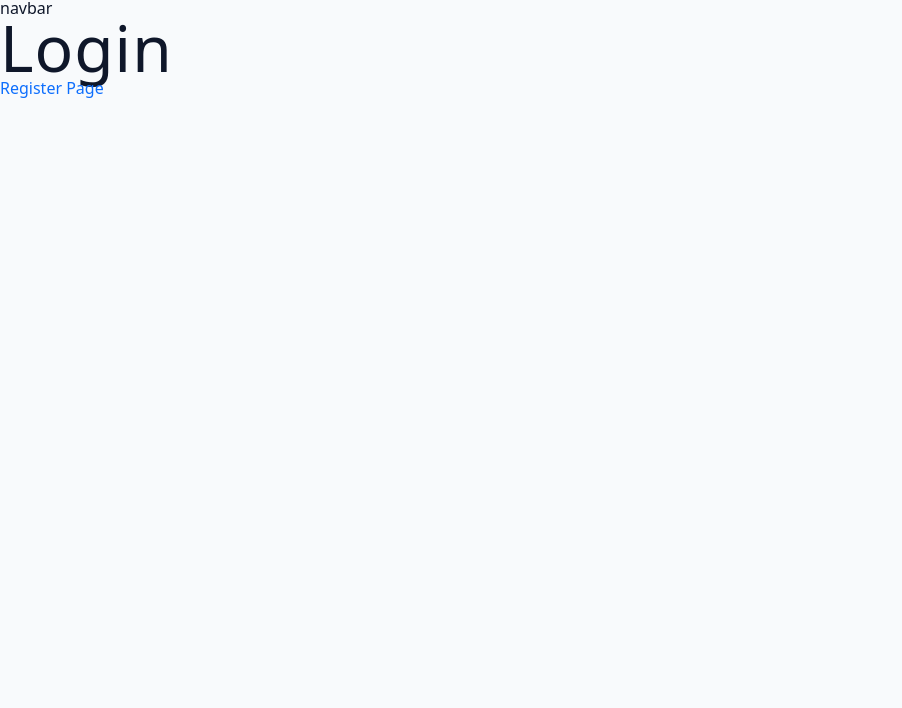
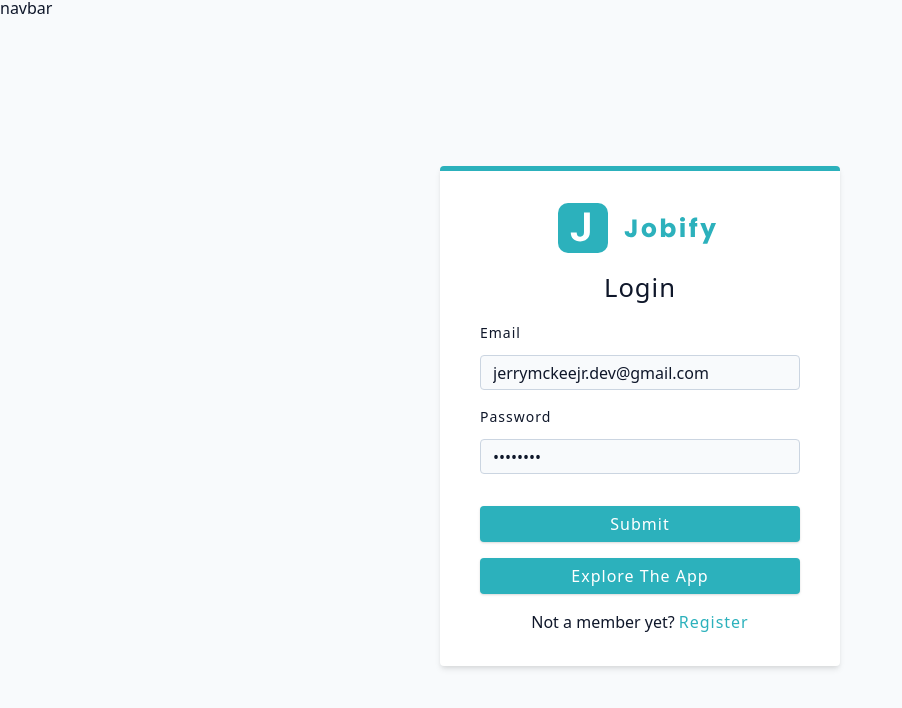
Before and after one commit to McKeeJerry-FS/client, a React (Vite) app: page /login in a window 1280 px wide. Shown: the top 708 px of the page, without its empty margins (0-902 px from the left). Built offline with nearby package versions, Linux system fonts and the light colour scheme.

Commit message:
built out the login page

```diff
--- a/src/pages/Login.jsx
+++ b/src/pages/Login.jsx
@@ -1,11 +1,29 @@
+import { Logo, FormRow } from '../components'
+import Wrapper from '../assets/wrappers/RegisterAndLoginPage'
 import { Link } from "react-router-dom";
 
 const Login = () => {
     return (
-        <div>
-            <h1>Login</h1>
-            <Link to="/register">Register Page</Link>
-        </div>
+        <Wrapper>
+            <form className='form'>
+                <Logo />
+                <h4>Login</h4>
+                <FormRow type='email' name='email' defaultValue='jerrymckeejr.dev@gmail.com' />
+                <FormRow type='password' name='password' defaultValue='abc&123!' />
+                <button type='submit' className='btn btn-block'>
+                    Submit
+                </button>
+                <button type='button' className='btn btn-block'>
+                    Explore the App
+                </button>
+                <p>
+                    Not a member yet?
+                    <Link to='/register' className='member-btn'>
+                        Register
+                    </Link>
+                </p>
+            </form>
+        </Wrapper>
     );
 };
 
```
